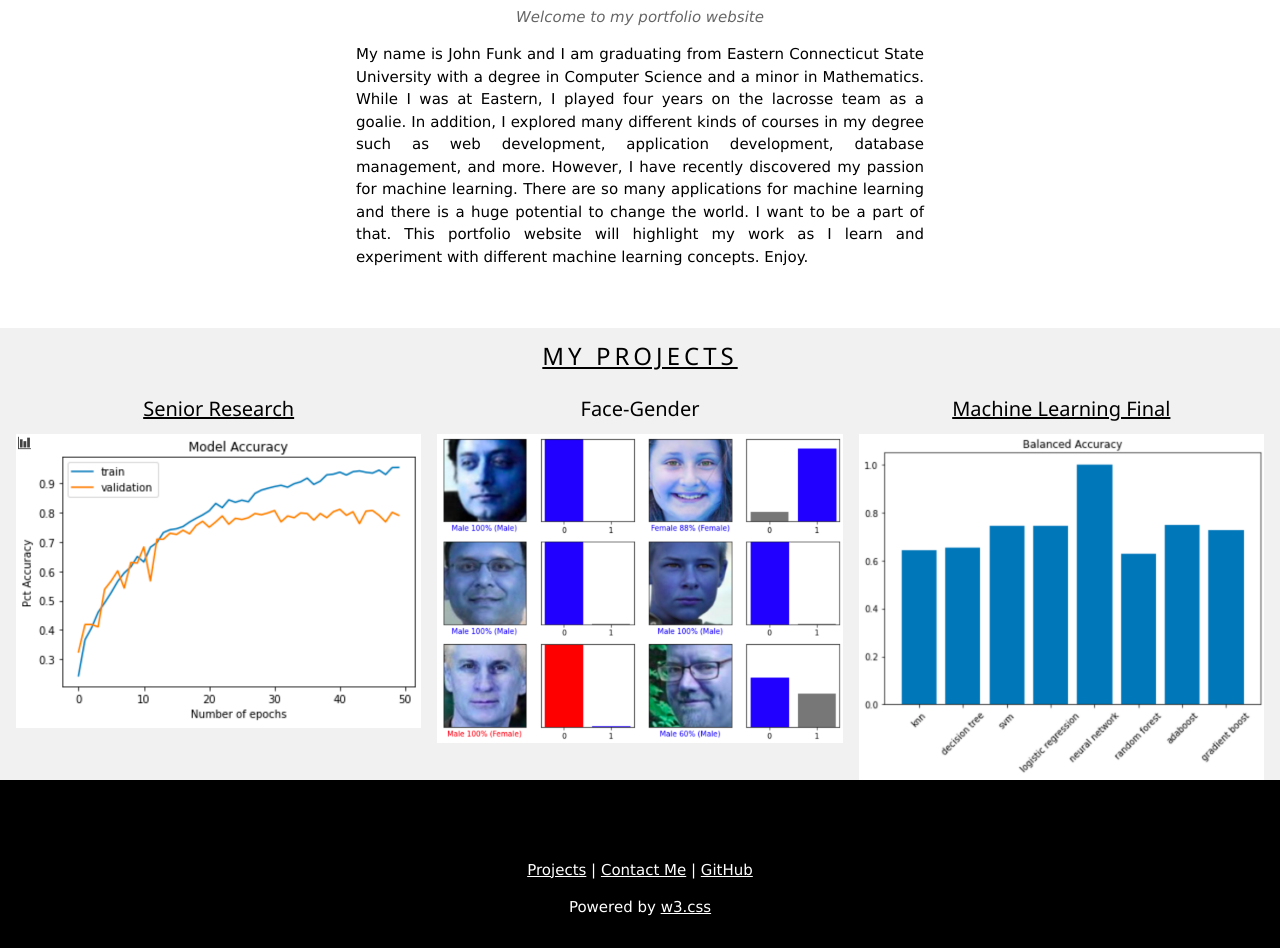
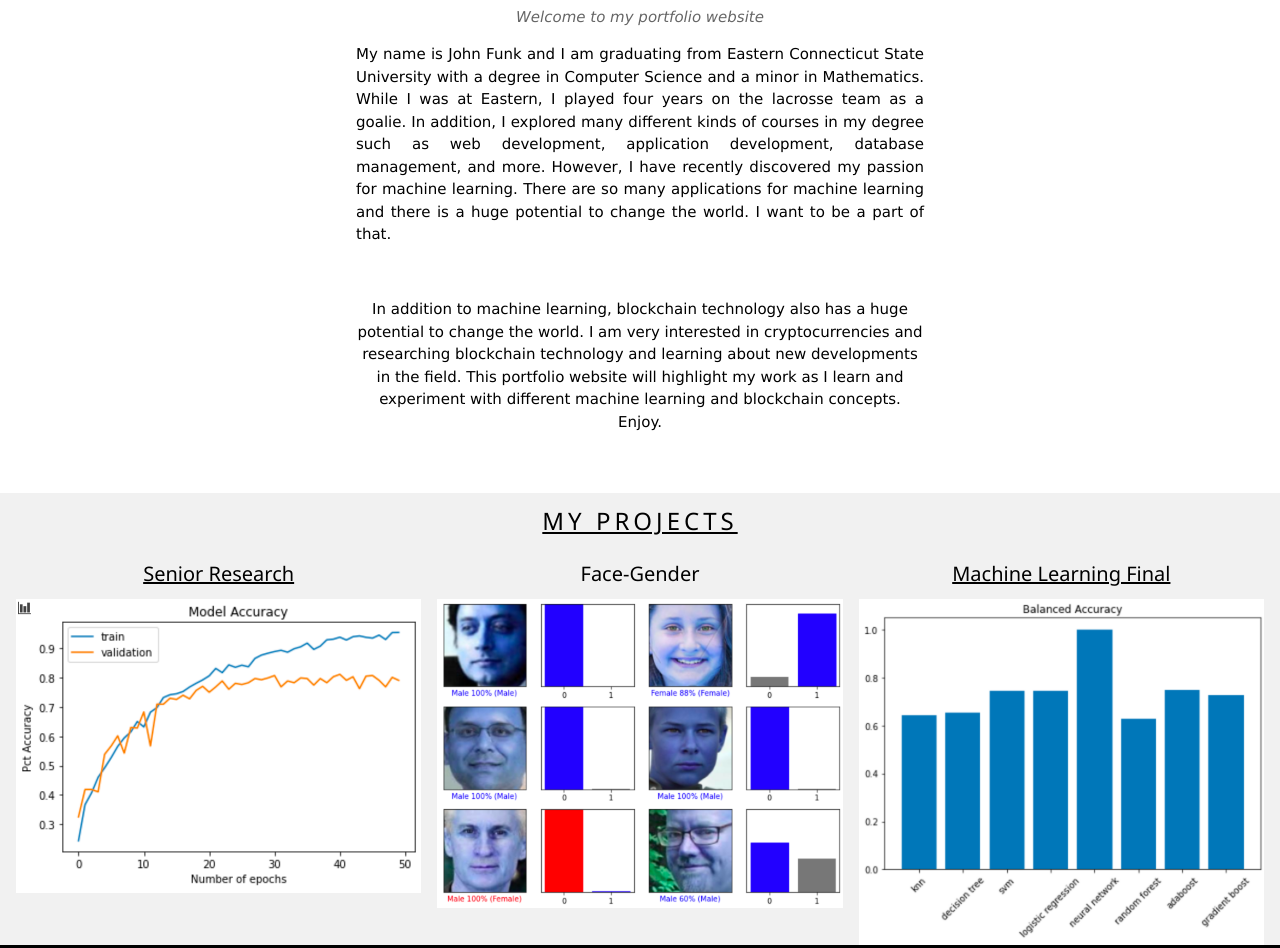
Before and after one commit to funkjo/funkjo.github.io, a plain HTML site: page index.html in a window 1280 px wide. Shown: the part 1001-1949 px from the top of the page. Drawn offline with nearby package versions, Linux system fonts and the light colour scheme.

Commit message:
update index.html blockchain

```diff
--- a/index.html
+++ b/index.html
@@ -42,7 +42,9 @@
   <br/>
   <h2 class="w3-wide">ABOUT ME</h2>
   <p class="w3-opacity"><i>Welcome to my portfolio website</i></p>
-  <p class="w3-justify">My name is John Funk and I am graduating from Eastern Connecticut State University with a degree in Computer Science and a minor in Mathematics. While I was at Eastern, I played four years on the lacrosse team as a goalie. In addition, I explored many different kinds of courses in my degree such as web development, application development, database management, and more. However, I have recently discovered my passion for machine learning. There are so many applications for machine learning and there is a huge potential to change the world. I want to be a part of that. This portfolio website will highlight my work as I learn and experiment with different machine learning concepts. Enjoy.</p>
+  <p class="w3-justify">My name is John Funk and I am graduating from Eastern Connecticut State University with a degree in Computer Science and a minor in Mathematics. While I was at Eastern, I played four years on the lacrosse team as a goalie. In addition, I explored many different kinds of courses in my degree such as web development, application development, database management, and more. However, I have recently discovered my passion for machine learning. There are so many applications for machine learning and there is a huge potential to change the world. I want to be a part of that. </p>
+  <br/>
+  <p>In addition to machine learning, blockchain technology also has a huge potential to change the world. I am very interested in cryptocurrencies and researching blockchain technology and learning about new developments in the field. This portfolio website will highlight my work as I learn and experiment with different machine learning and blockchain concepts. Enjoy.</p>
   <br/>
   <br/>
 </section>
```
